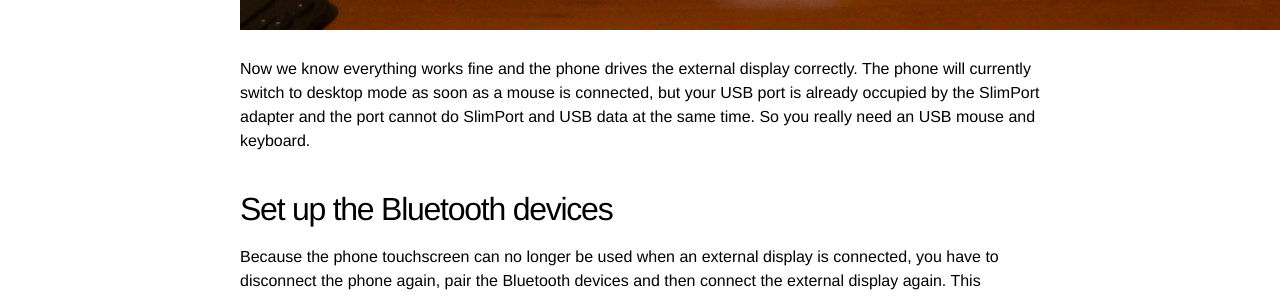
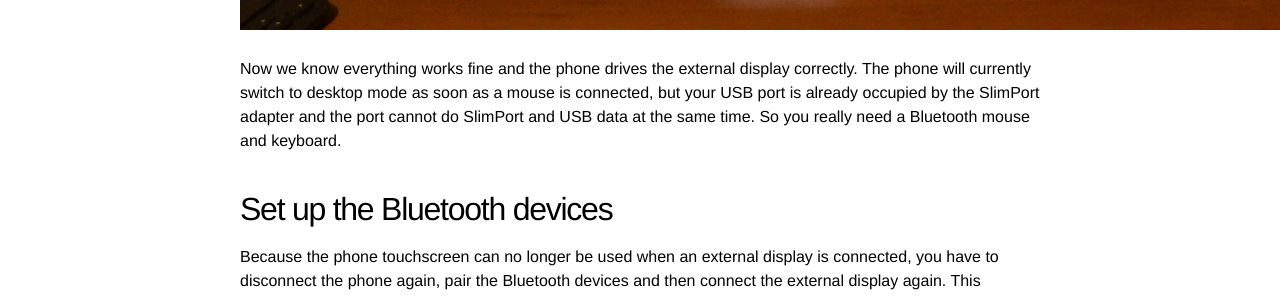
Before and after one commit to Sturmflut/sturmflut.github.io, a Jekyll site: the page built from _posts/2015-11-01-ubuntu-convergence-part-1.markdown, in a window 1280 px wide and 900 px high, scrolled down 4244 px. Shown: the part 200-496 px from the top of the window. Built offline with Jekyll 4.4.1, drawn with Linux system fonts in a browser that asks for light colours.

Commit message:
Fix typo

```diff
--- a/_posts/2015-11-01-ubuntu-convergence-part-1.markdown
+++ b/_posts/2015-11-01-ubuntu-convergence-part-1.markdown
@@ -41,7 +41,7 @@ So turn off your phone, connect the adapter to the external display and boot the
 
 ![The lockscreen is still the one from the phone UI]({{site.url}}/images/ubuntu-convergence-part-1/external-phone-lockscreen.jpg)
 
-Now we know everything works fine and the phone drives the external display correctly. The phone will currently switch to desktop mode as soon as a mouse is connected, but your USB port is already occupied by the SlimPort adapter and the port cannot do SlimPort and USB data at the same time. So you really need an USB mouse and keyboard.
+Now we know everything works fine and the phone drives the external display correctly. The phone will currently switch to desktop mode as soon as a mouse is connected, but your USB port is already occupied by the SlimPort adapter and the port cannot do SlimPort and USB data at the same time. So you really need a Bluetooth mouse and keyboard.
 
 
 ## Set up the Bluetooth devices
```
